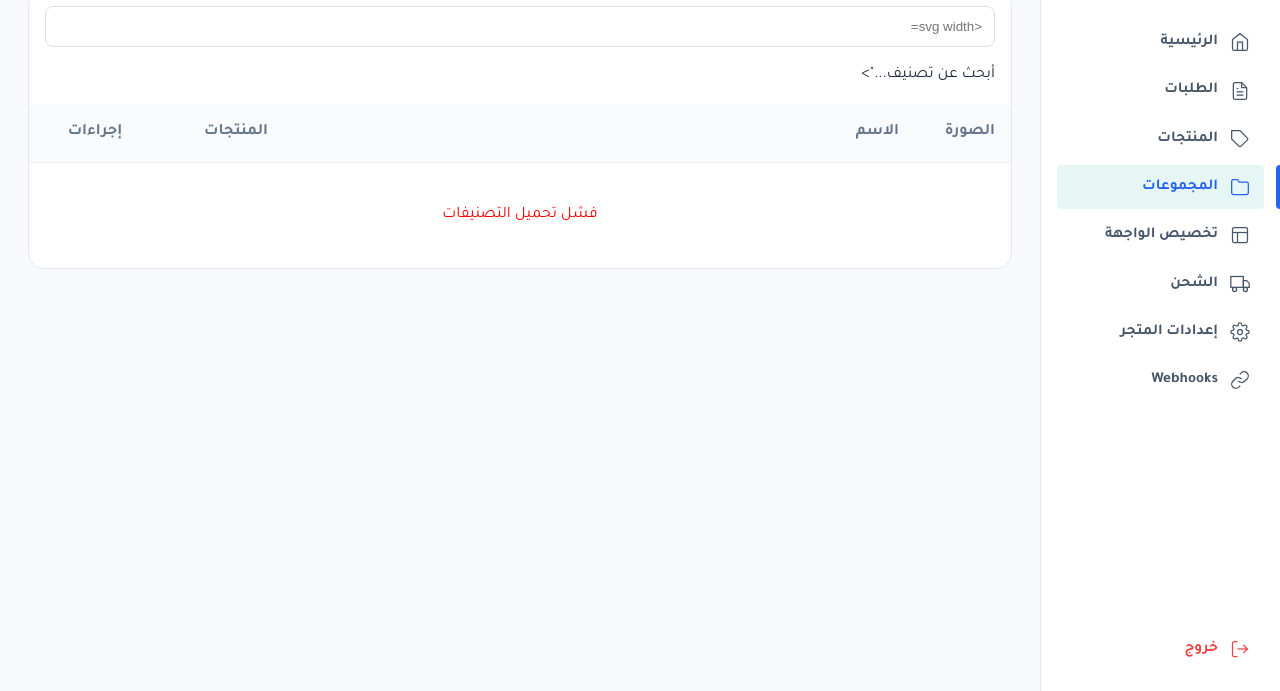
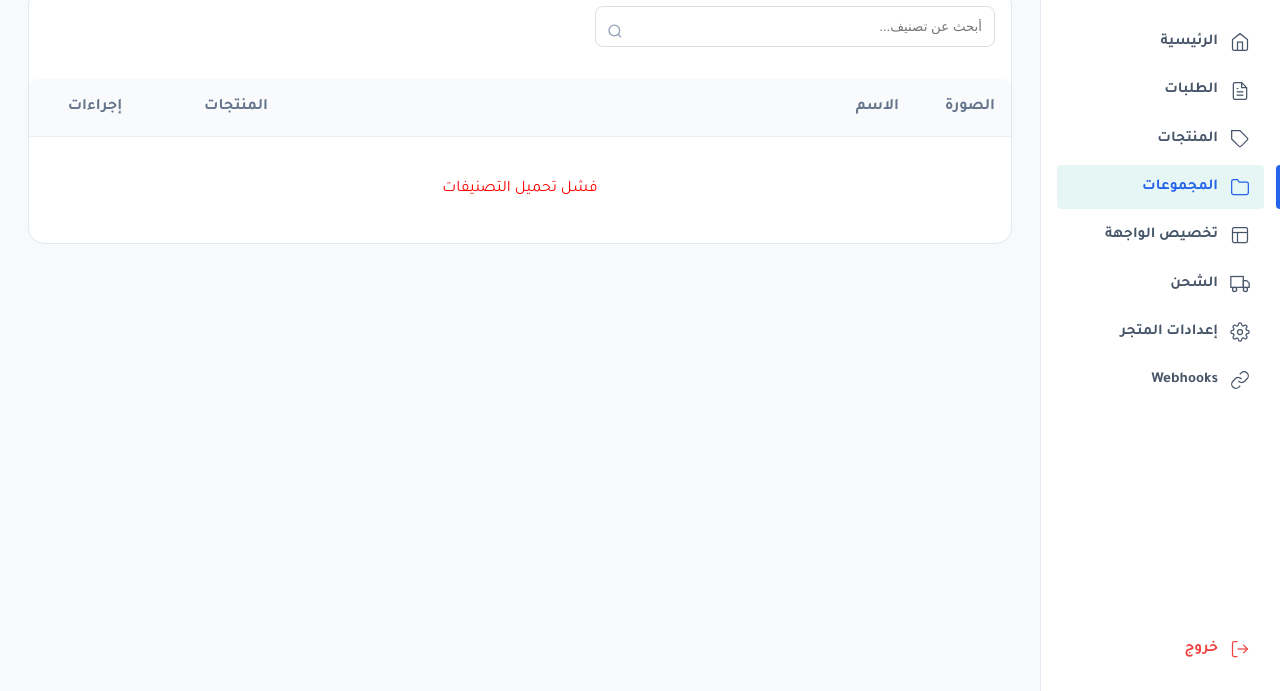
Before and after one commit to yousofradi/ecommerce, a plain HTML site: page frontend/admin/collections.html in a window 1280 px wide. Shown: the part 109-800 px from the top of the page. Drawn offline with Linux system fonts and the light colour scheme; no server answers; sample sign-in values are in the browser's storage.

Commit message:
Admin: Fix broken SVG in collections search placeholder

```diff
--- a/frontend/admin/collections.html
+++ b/frontend/admin/collections.html
@@ -150,7 +150,12 @@
 
       <div class="admin-card" style="padding:0; overflow:hidden;">
         <div style="padding:16px;">
-          <input type="text" id="search-input" class="search-bar" placeholder="<svg width="16" height="16" viewBox="0 0 24 24" fill="none" stroke="currentColor" stroke-width="2" style="vertical-align: middle;"><circle cx="11" cy="11" r="8"/><line x1="21" y1="21" x2="16.65" y2="16.65"/></svg> أبحث عن تصنيف...">
+          <div style="position:relative; max-width:400px;">
+            <input type="text" id="search-input" class="search-bar" placeholder="أبحث عن تصنيف..." style="padding-left:40px; width:100%;">
+            <span style="position:absolute; left:12px; top:50%; transform:translateY(-50%); color:#94a3b8; pointer-events:none;">
+              <svg width="16" height="16" viewBox="0 0 24 24" fill="none" stroke="currentColor" stroke-width="2" style="vertical-align: middle;"><circle cx="11" cy="11" r="8"/><line x1="21" y1="21" x2="16.65" y2="16.65"/></svg>
+            </span>
+          </div>
         </div>
 
         <div class="collection-list-container">
```
